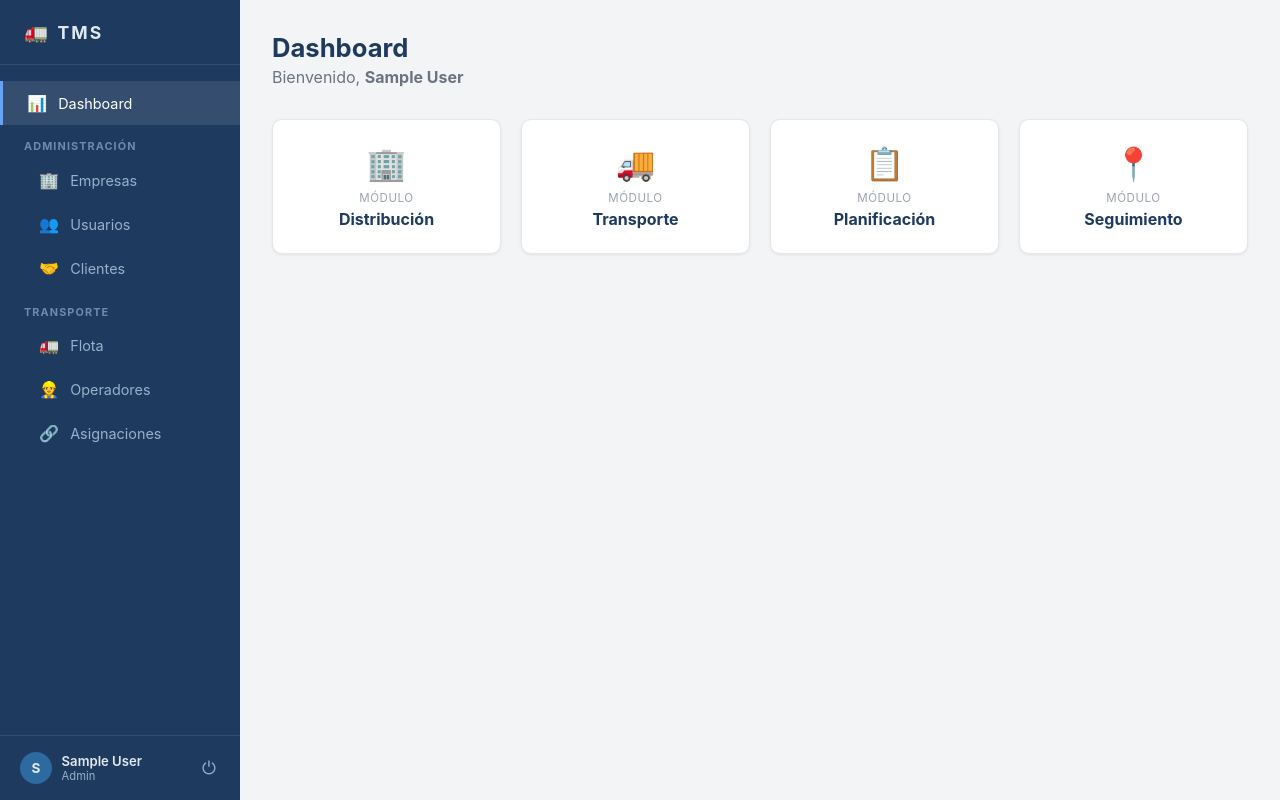
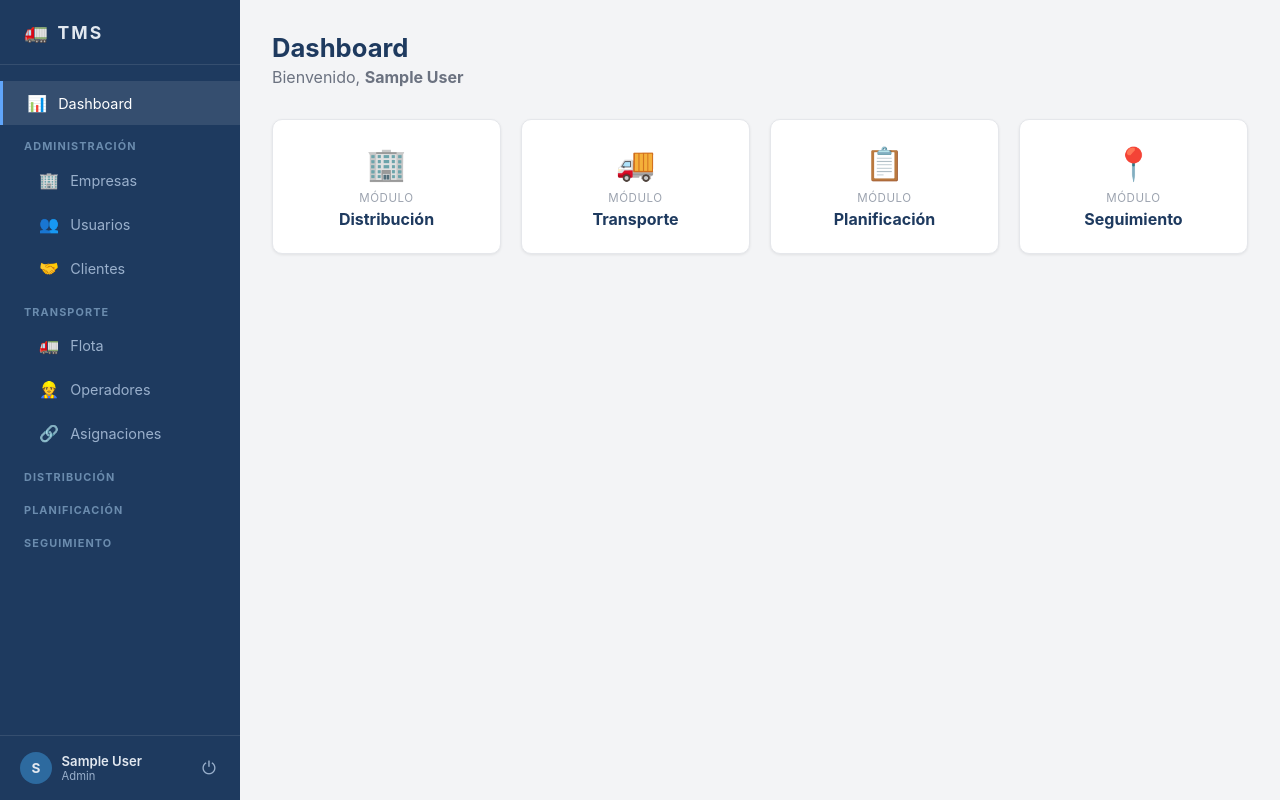
Before and after one commit to diblasi1979/TMS, a Vue app in the folder frontend/: page / in a window 1280 px wide. Built offline with nearby package versions, Linux system fonts and the light colour scheme; sample sign-in values are in the browser's storage.

Commit message:
feat: agregar secciones Distribución, Planificación y Seguimiento en sidebar

```diff
--- a/frontend/src/layouts/AppLayout.vue
+++ b/frontend/src/layouts/AppLayout.vue
@@ -21,6 +21,9 @@ const navItems = computed(() => {
       { type: 'link',  name: 'vehicles',    label: 'Flota',        icon: '🚛', to: { name: 'vehicles' },    indent: true },
       { type: 'link',  name: 'operators',   label: 'Operadores',   icon: '👷', to: { name: 'operators' },   indent: true },
       { type: 'link',  name: 'assignments', label: 'Asignaciones', icon: '🔗', to: { name: 'assignments' }, indent: true },
+      { type: 'group', label: 'Distribución' },
+      { type: 'group', label: 'Planificación' },
+      { type: 'group', label: 'Seguimiento' },
     )
   }
   return items
```
